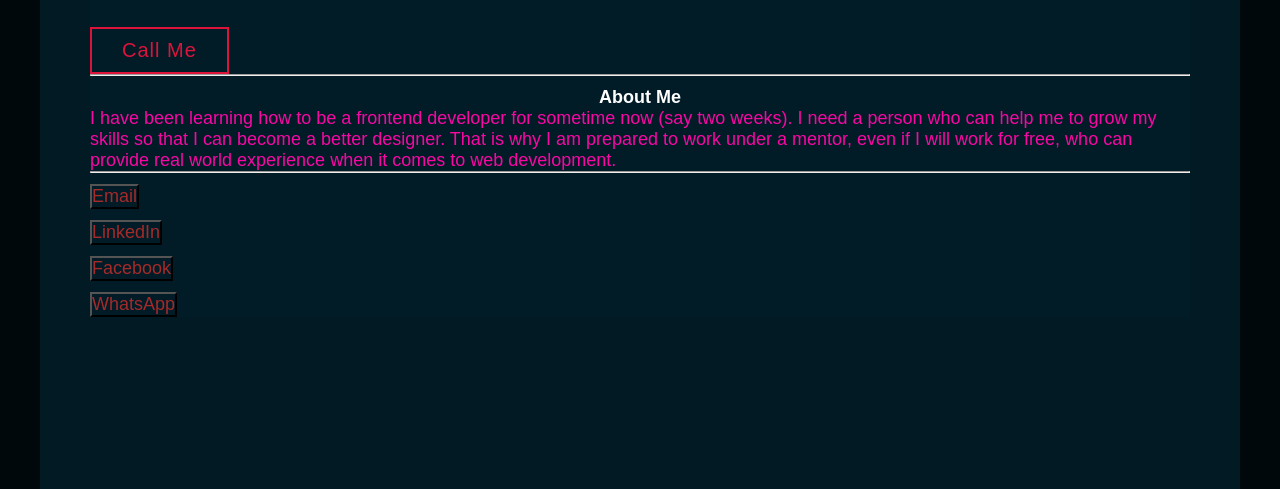
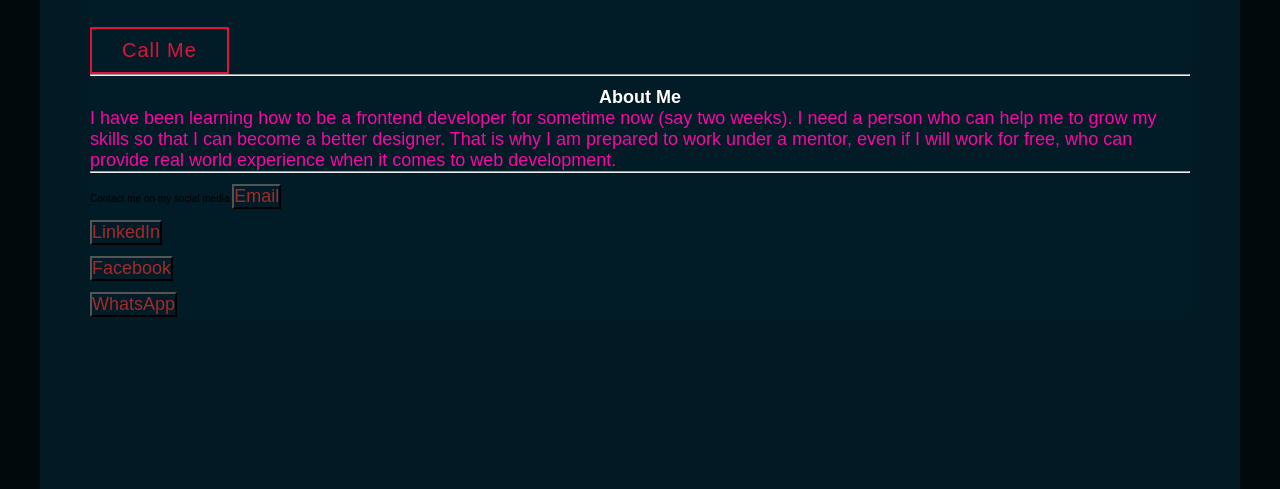
Before and after one commit to Gideon-Githiga/Rafiki, a plain HTML site: page index.html in a window 1280 px wide. Shown: the part 367-856 px from the top of the page. Drawn offline with Linux system fonts and the light colour scheme.

Commit message:
Update index.html

```diff
--- a/index.html
+++ b/index.html
@@ -44,6 +44,7 @@
                     is why I am prepared to work under a mentor, even if I will work for free, who can provide real
                         world experience when it comes to web development.
                     </p><hr><br>
+                    Contact me on my social media
                     <button><a class="ref" href="mailto:rafikigideon@gmail.com">Email</a></button>
                     <br><br><button><a class="ref" href="https://www.linkedin.com/in/gideon-rafiki-b975862ba?utm_source=share&utm_campaign=share_via&utm_content=profile&utm_medium=android_app">LinkedIn</a></button>
                     <br><br><button><a class="ref" href="https://www.facebook.com/gideon.githiga.5">Facebook</a></button>
```
